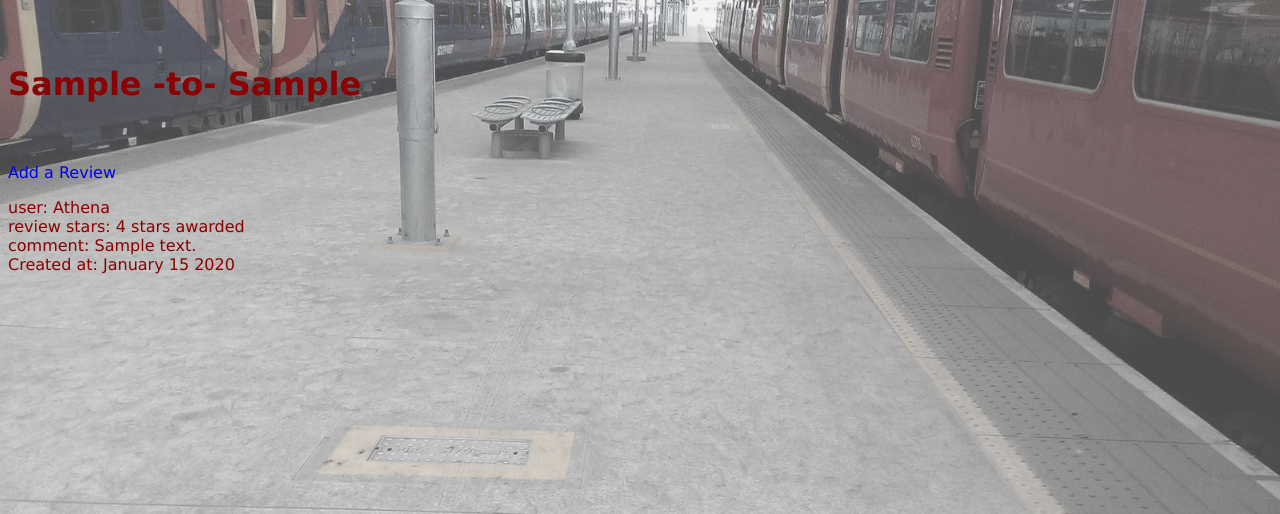
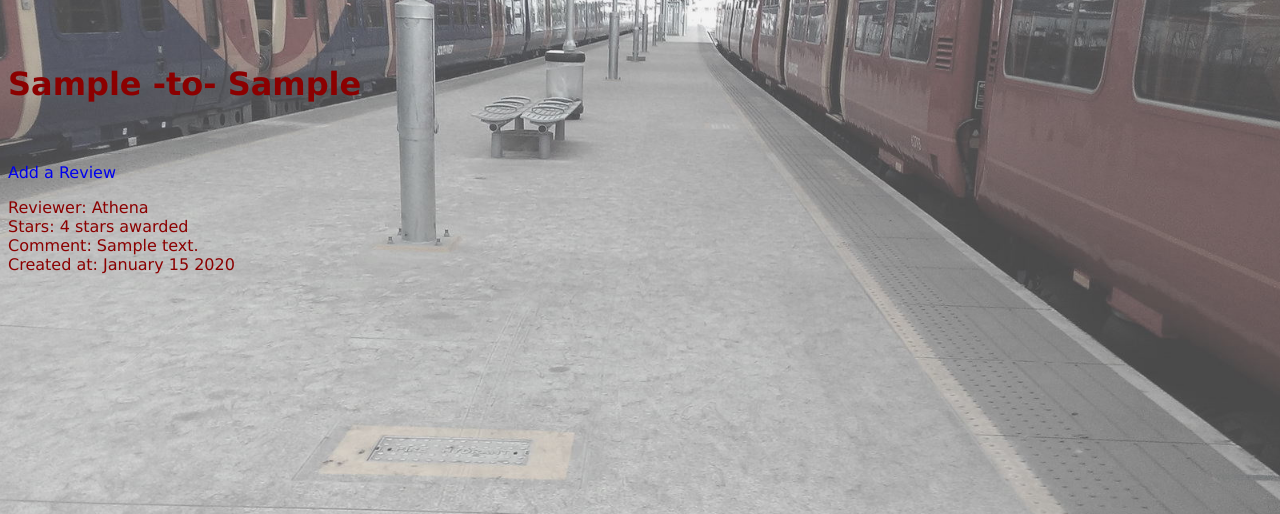
Before and after one commit to margocramer/commutes_group_project, a Rails app: page /commutes/1 in a window 1280 px wide. Shown: the part 134-648 px from the top of the page. Run offline with Rails 7, Linux system fonts and the light colour scheme; tables that the repository leaves empty hold one stand-in row (values such as "Sample post").

Commit message:
push to github following edit and delete for reviews

```diff
--- a/app/controllers/reviews_controller.rb
+++ b/app/controllers/reviews_controller.rb
@@ -15,7 +15,7 @@ class ReviewsController < ApplicationController
       if @review.save
         ReviewMailer.receipt.deliver_now
 
-        redirect_to root_path,
+        redirect_to @commute,
         notice: "Review added successfully!"
       else
         render :new, notice: "There's been a problem!"
@@ -45,7 +45,7 @@ class ReviewsController < ApplicationController
     @review = Review.find(params[:id])
     @commute = @review.commute
     @review.destroy
-    redirect_to root_path, notice: 'Your review was successfully destroyed.'
+    redirect_to @commute, notice: 'Your review was successfully destroyed.'
   end
 
   private
--- a/app/views/commutes/show.html.erb
+++ b/app/views/commutes/show.html.erb
@@ -11,15 +11,15 @@
 
 <% @reviews.each do |r| %>
   <p>
-    user: <%= r.user.username %> </br>
-    review stars: <%= r.review_stars %> stars awarded </br>
-    comment: <%= r.comment %> </br>
+    Reviewer: <%= r.user.username %> </br>
+    Stars: <%= r.review_stars %> stars awarded </br>
+    Comment: <%= r.comment %> </br>
     Created at: <%= r.created_at.strftime("%B %d %Y")  %>
 
     <% if user_signed_in? && (r.user.username == current_user.username)%>
       <br />
       <%= link_to 'Delete Review', r, method: :delete, data: { confirm: 'Are you sure you want to delete this commute?' } %>
-      <br />
+      ||
       <%= link_to 'Edit Review', edit_review_path(r) %>
     <% end %>
   </p>
```
